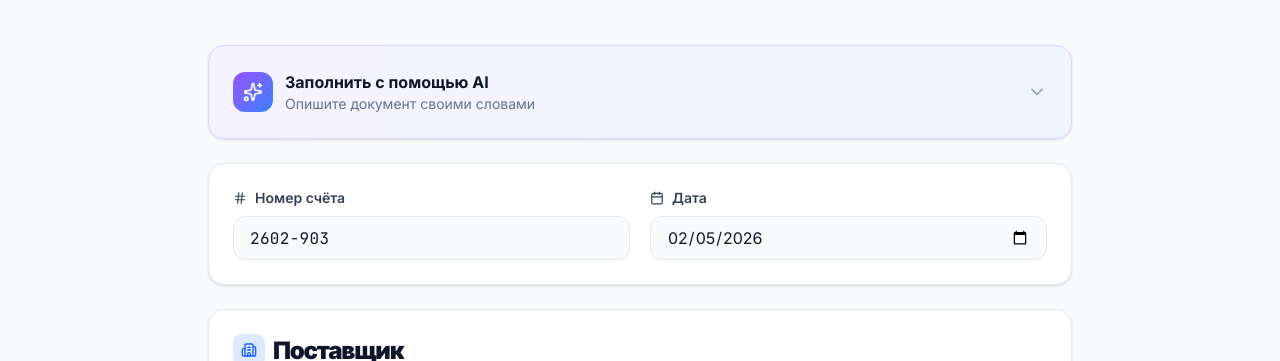
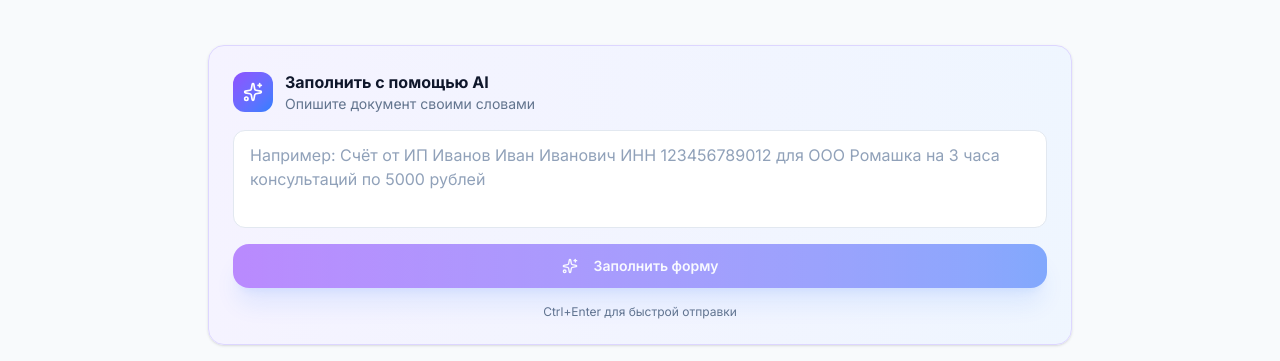
Before and after one commit to clawd-agent/omydoc, a Next.js app: page /schet in a window 1280 px wide. Shown: the part 591-952 px from the top of the page. Built offline with nearby package versions, Linux system fonts and the light colour scheme; no server answers.

Commit message:
feat: show AI fill textarea immediately, add Ctrl+Enter shortcut

```diff
--- a/src/components/ai/ai-fill-input.tsx
+++ b/src/components/ai/ai-fill-input.tsx
@@ -4,7 +4,7 @@ import { useState } from 'react'
 import { Button } from '@/components/ui/button'
 import { Textarea } from '@/components/ui/textarea'
 import { Card, CardContent } from '@/components/ui/card'
-import { Sparkles, Loader2, ChevronDown, ChevronUp } from 'lucide-react'
+import { Sparkles, Loader2 } from 'lucide-react'
 
 interface ParsedData {
   supplier?: Record<string, string>
@@ -29,7 +29,6 @@ export function AIFillInput({ documentType, onFill, placeholder }: AIFillInputPr
   const [text, setText] = useState('')
   const [loading, setLoading] = useState(false)
   const [error, setError] = useState('')
-  const [expanded, setExpanded] = useState(false)
 
   const handleFill = async () => {
     if (!text.trim()) {
@@ -55,7 +54,6 @@ export function AIFillInput({ documentType, onFill, placeholder }: AIFillInputPr
 
       onFill(result.data)
       setText('')
-      setExpanded(false)
     } catch (e) {
       setError(e instanceof Error ? e.message : 'Ошибка AI. Попробуйте ещё раз.')
       console.error('AI fill error:', e)
@@ -64,15 +62,16 @@ export function AIFillInput({ documentType, onFill, placeholder }: AIFillInputPr
     }
   }
 
+  const handleKeyDown = (e: React.KeyboardEvent) => {
+    if (e.key === 'Enter' && (e.metaKey || e.ctrlKey)) {
+      handleFill()
+    }
+  }
+
   return (
     <Card className="border-violet-200 bg-gradient-to-r from-violet-50 to-blue-50">
-      <CardContent>
-        <button
-          type="button"
-          onClick={() => setExpanded(!expanded)}
-          className="w-full flex items-center justify-between text-left"
-        >
-          <div className="flex items-center gap-3">
+      <CardContent className="pt-6">
+        <div className="flex items-center gap-3 mb-4">
           <div className="w-10 h-10 bg-gradient-to-br from-violet-500 to-blue-500 rounded-xl flex items-center justify-center">
             <Sparkles className="h-5 w-5 text-white" />
           </div>
@@ -81,18 +80,12 @@ export function AIFillInput({ documentType, onFill, placeholder }: AIFillInputPr
             <div className="text-sm text-slate-500">Опишите документ своими словами</div>
           </div>
         </div>
-          {expanded ? (
-            <ChevronUp className="h-5 w-5 text-slate-400" />
-          ) : (
-            <ChevronDown className="h-5 w-5 text-slate-400" />
-          )}
-        </button>
 
-        {expanded && (
-          <div className="mt-5 space-y-4">
+        <div className="space-y-4">
           <Textarea
             value={text}
             onChange={(e) => setText(e.target.value)}
+            onKeyDown={handleKeyDown}
             placeholder={placeholder || defaultPlaceholders[documentType]}
             rows={3}
             className="bg-white resize-none"
@@ -124,10 +117,9 @@ export function AIFillInput({ documentType, onFill, placeholder }: AIFillInputPr
           </Button>
 
           <p className="text-xs text-slate-500 text-center">
-              AI извлечёт данные и заполнит форму. Проверьте и скорректируйте при необходимости.
+            Ctrl+Enter для быстрой отправки
           </p>
         </div>
-        )}
       </CardContent>
     </Card>
   )
```
Lines whose indentation alone changed are shown as unchanged.
